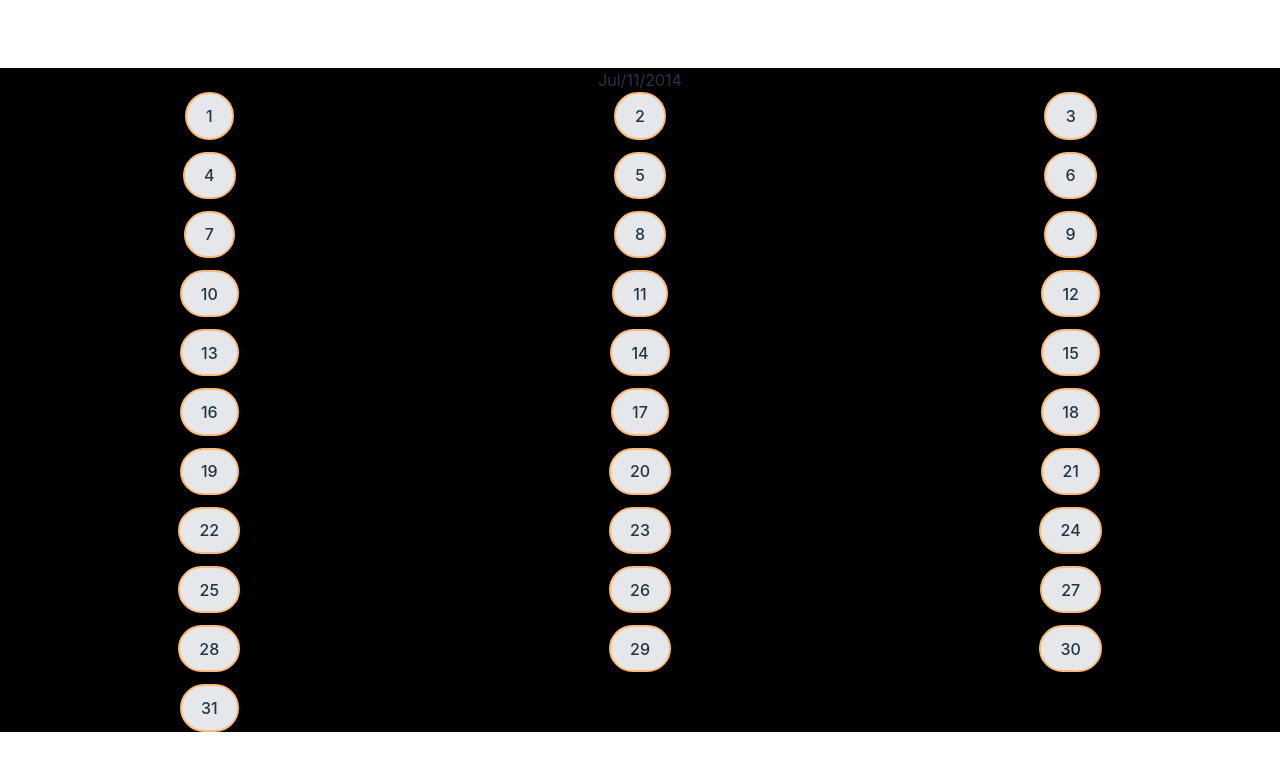
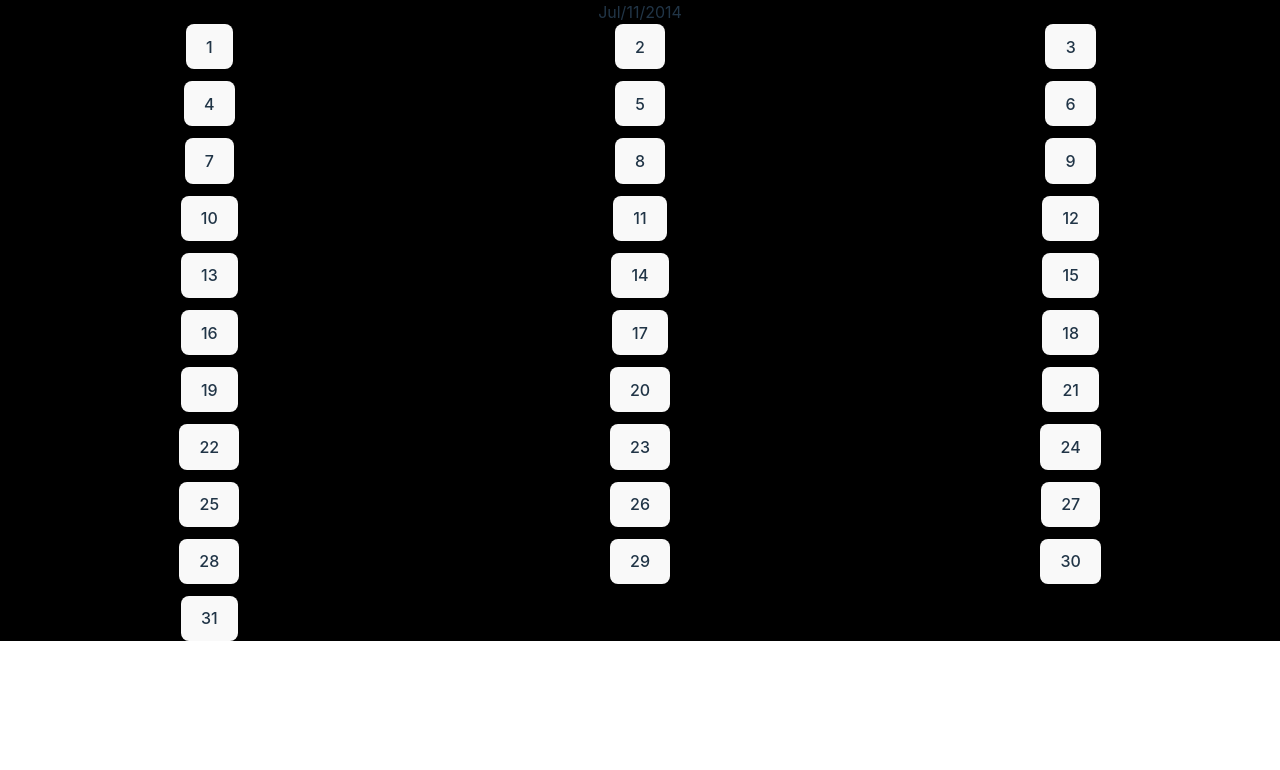
Before and after one commit to smith-megan/Galactic, a React (Vite) app: page / in a window 1280 px wide. Shown: the top 770 px of the page. Built offline with nearby package versions, Linux system fonts and the light colour scheme.

Commit message:
fixed bugs multiple keys, margin, and padding.

```diff
--- a/src/App.css
+++ b/src/App.css
@@ -9,7 +9,7 @@
 
 .logo {
   height: 6em;
-  padding: 1.5em;
+  /* padding: 1.5em; */
   will-change: filter;
   transition: filter 300ms;
 }
@@ -35,9 +35,9 @@
   }
 }
 
-.card {
-  padding: 2em;
-}
+/* .card { */
+/* padding: 2em; */
+/* } */
 
 .read-the-docs {
   color: #888;
--- a/src/App.tsx
+++ b/src/App.tsx
@@ -22,27 +22,33 @@ function App() {
     }
     setButtonArray(newArray)
   }
+  let changeColor = (item: number) => {
+    console.log(history)
+    let newHistory = history
+    newHistory[item] = "bg-green-200"
+    setHistory(newHistory)
+  }
 
   useEffect(() => {
     renderButtons(dayCount)
-  }, [date])
+    console.log(buttonArray)
+  }, [date, history])
 
   return (
     <>
-      <div className={"grid grid-flow-row bg-" + history[1] + "600"}>
-        {date}
-      </div>
+      <div className={"grid grid-flow-row " + history[1]}>{date}</div>
       <div className="grid grid-cols-3 gap-3 items-center">
         {buttonArray.map((item: number) => {
+          // console.log(item, "Item from first array")
           return (
-            <div key={"button-" + { item }}>
+            <div key={"button-" + item}>
               <button
-                className="bg-gray-200 border-2 border-orange-300 rounded-full"
+                className={
+                  history[item]
+                  // history[1] + "border-2 border-orange-300 rounded-full"
+                }
                 onClick={() => {
-                  console.log(history)
-                  let newHistory = history
-                  newHistory[item] = "green"
-                  setHistory(history)
+                  changeColor(item)
                 }}
               >
                 {item}
--- a/src/index.css
+++ b/src/index.css
@@ -4,7 +4,7 @@
 
 :root {
   font-family: Inter, system-ui, Avenir, Helvetica, Arial, sans-serif;
-  line-height: 1.5;
+  /* line-height: 1.5; */
   font-weight: 400;
 
   color-scheme: light dark;
@@ -30,8 +30,8 @@ body {
   margin: 0;
   display: flex;
   place-items: center;
-  min-width: 320px;
-  min-height: 100vh;
+  /* min-width: 320px; */
+  /* min-height: 100vh; */
 }
 
 h1 {
```
